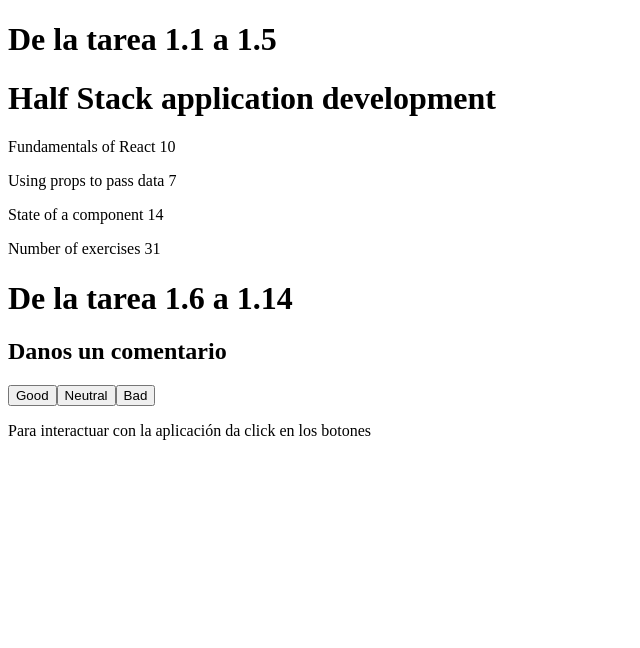
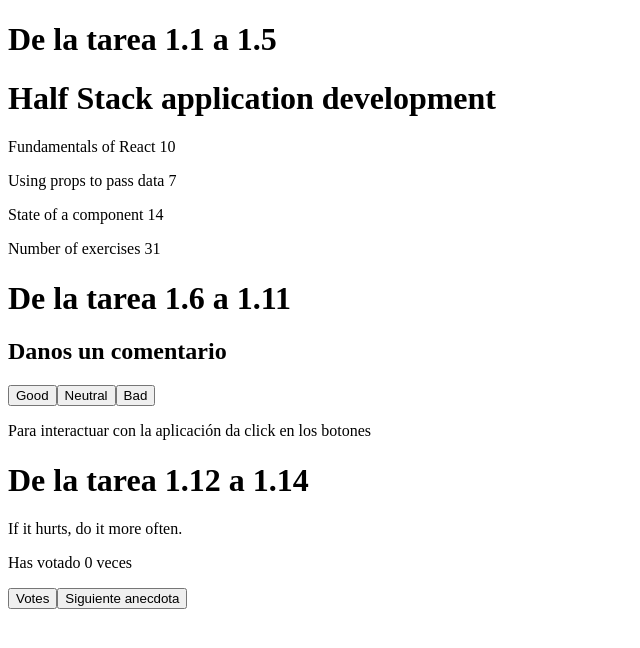
Before and after one commit to andr36s/fullstack-open, a React (Vite) app in the folder part1/: page / in a window 1280 px wide. Shown: the top 648 px of the page, without its empty margins (0-640 px from the left). Built offline with nearby package versions, Linux system fonts and the light colour scheme.

Commit message:
Realizo la actividad 1.13*: anecdotes, paso 2

```diff
--- /dev/null
+++ b/part1/src/Anecdotes.jsx
@@ -0,0 +1,3 @@
+import { useState } from "react";
+
+const Ane
--- a/part1/src/App.jsx
+++ b/part1/src/App.jsx
@@ -115,18 +115,38 @@
     }
   ]
   }
-
   const [counter, setCounter] = useState({
     good: 0,
     neutral: 0,
     bad: 0
   })
+  const stadistics = calculateStadistics(counter)
+  const anecdotes = [
+    'If it hurts, do it more often.',
+    'Adding manpower to a late software project makes it later!',
+    'The first 90 percent of the code accounts for the first 10 percent of the development time...The remaining 10 percent of the code accounts for the other 90 percent of the development time.',
+    'Any fool can write code that a computer can understand. Good programmers write code that humans can understand.',
+    'Premature optimization is the root of all evil.',
+    'Debugging is twice as hard as writing the code in the first place. Therefore, if you write the code as cleverly as possible, you are, by definition, not smart enough to debug it.',
+    'Programming without an extremely heavy use of console.log is same as if a doctor would refuse to use x-rays or blood tests when diagnosing patients.',
+    'The only way to go fast, is to go well.'
+  ]
 
-  const stadistics = calculateStadistics(counter)
+  const [selected, setSelected] = useState(0)
+  const [votes, setVotes] = useState(Array(anecdotes.length).fill(0));
 
   const handleGoodClick = () => setCounter({ ...counter, good: counter.good + 1 })
   const handleNeutralClick = () => setCounter({ ...counter, neutral: counter.neutral + 1 })
   const handleBadClick = () => setCounter({...counter, bad: counter.bad + 1})
+  const handleNextAnecdoteClick = () => {
+    const randomIndex = Math.floor(Math.random() * anecdotes.length);
+    setSelected(randomIndex);
+  }
+  const handleVoteClick = () => {
+    const newVote = [...votes]
+    newVote[selected] += 1;
+    setVotes(newVote);
+  }
 
   return (
     <div>
@@ -135,12 +155,18 @@
       <Content course={course} />
       <Total course={course} />
 
-      <h1>De la tarea 1.6 a 1.14</h1>
+      <h1>De la tarea 1.6 a 1.11</h1>
       <h2>Danos un comentario</h2>
       <Button onClick={handleGoodClick} text='Good' />
       <Button onClick={handleNeutralClick} text='Neutral' />
       <Button onClick={handleBadClick} text='Bad' />
       <History stadistics={stadistics} counter={counter} />
+
+      <h1>De la tarea 1.12 a 1.14</h1>
+      <p>{anecdotes[selected]}</p>
+      <p>Has votado {votes[selected]} veces</p>
+      <button onClick={handleVoteClick}>Votes</button>
+      <button onClick={handleNextAnecdoteClick}>Siguiente anecdota</button>
     </div>
   )
 }
```
